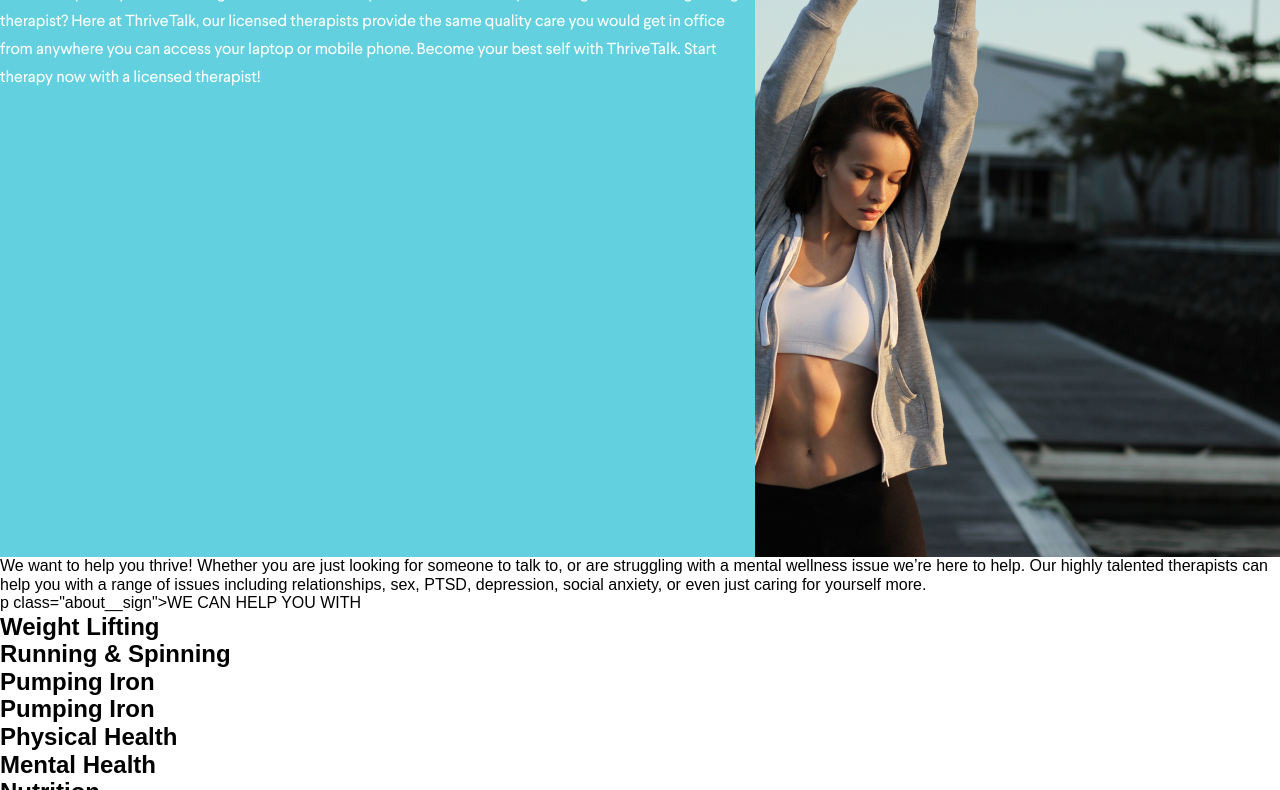
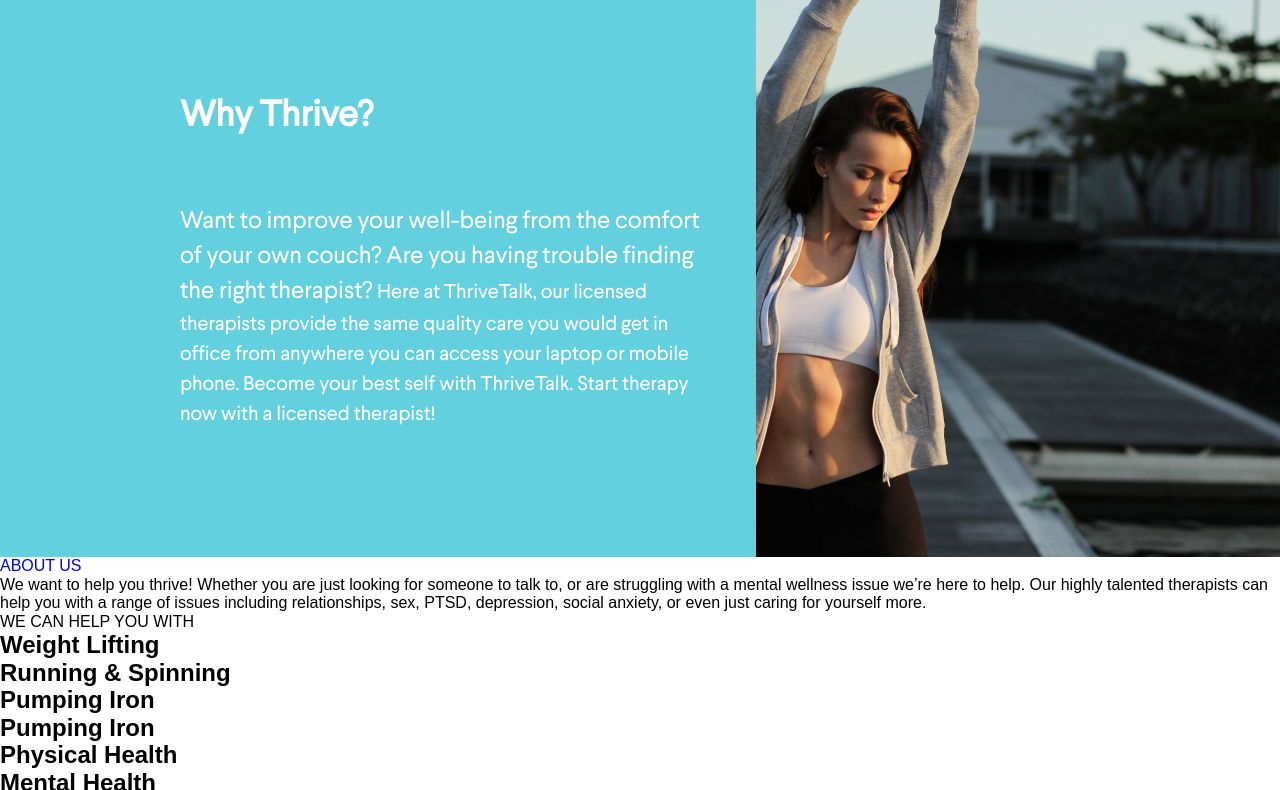
Before and after one commit to AndreiSokhan/Grid_project, a website: page src/index.html in a window 1280 px wide. Shown: the part 707-1497 px from the top of the page. Drawn offline with Linux system fonts and the light colour scheme; files that its build step writes are made by us from their sources.

Commit message:
about added

```diff
--- /dev/null
+++ b/src/assets/scss/_about.scss
@@ -0,0 +1,38 @@
+.about {
+
+   &__wrapper {
+      padding: 150px 106px 24px;
+      position: relative;
+   }
+
+   &__link {
+      position: absolute;
+      font-family: Larsseit;
+      font-size: 16px;
+      line-height: 23px;
+      letter-spacing: 0.06em;
+      text-align: left;
+      color: #22356F;
+   }
+
+   &__text {
+      max-width: 590px;
+      font-family: Larsseit;
+      font-size: 24px;
+      line-height: 34px;
+      letter-spacing: 0.005em;
+      text-align: left;
+      color: #22356F;
+      margin: 0 auto;
+      margin-bottom: 76px;
+   }
+
+   &__sign {
+      font-family: Larsseit;
+      font-size: 16px;
+      line-height: 19px;
+      letter-spacing: 0.06em;
+      text-align: center;
+      color: #22356F80;
+   }
+}
--- /dev/null
+++ b/src/assets/scss/_footer.scss
@@ -0,0 +1,17 @@
+.footer {
+
+
+
+   &__bottom {
+      background-color: #62D0DF;
+
+      .container {
+         max-width: 1062px;
+         margin: 0 auto;
+         padding: 0 10px;
+      }
+      &__signature {
+         color: #FFFFFF;
+      }
+   }
+}
--- a/src/assets/scss/_menu.scss
+++ b/src/assets/scss/_menu.scss
@@ -7,9 +7,4 @@
       justify-content: space-between;
    }
 
-   &__item {
-
-   }
-
-
 }
--- a/src/assets/scss/_why.scss
+++ b/src/assets/scss/_why.scss
@@ -1,11 +1,5 @@
 .why {
    background-color: #62D0DF;
-
-   //.container {
-   //   max-width: 1062px;
-   //   margin: 0 auto;
-   //   padding: 0 10px;
-   //}
 
    &__wrapper {
       display: flex;
--- a/src/assets/scss/main.scss
+++ b/src/assets/scss/main.scss
@@ -17,3 +17,16 @@
 
 //why
 @import './why';
+
+//about
+@import './about';
+
+//
+
+
+
+
+
+
+//footer
+@import './footer';
--- a/src/index.html
+++ b/src/index.html
@@ -25,8 +25,7 @@
          </div>
          <div class="header__content content">
             <h1 class="header__title">HELPING YOU THRIVE IN ALL AREAS OF LIFE</h1>
-            <p class="header__text text">Our highly talented therapists can help you with a range of issues including
-               relationships, sex, PTSD, depression, social anxiety, or even just caring for yourself more.</p>
+            <p class="header__text text">Our highly talented therapists can help you with a range of issues including relationships, sex, PTSD, depression, social anxiety, or even just caring for yourself more.</p>
             <div class="">
                <a class="content__btn content__btn--colored" href="#">WHO AM I</a>
                <a class="content__btn content__btn--transparent" href="#">WHAT DO I DO</a>
@@ -41,28 +40,23 @@
    <!-- header end -->
 
    <section class="why">
-      <!--<div class="container">-->
-         <div class="why__wrapper">
-            <div class="why__content">
-               <h2 class="why__title">Why Thrive?
-               </h2>
-               <p class="why__text"><span class="why__span">Want to improve your well-being from the comfort of your own couch? Are you having trouble finding the right therapist? </span> Here at ThriveTalk, our licensed therapists provide the same quality care you would get in office from anywhere you can access your laptop or mobile phone. Become your best self with ThriveTalk. Start therapy now with a licensed therapist!</p>
-            </div>
-            <img class="why__img" src="./assets/images/christopher-campbell-40367.jpg" alt="girl">
+      <div class="why__wrapper">
+         <div class="why__content">
+            <h2 class="why__title">Why Thrive?</h2>
+            <p class="why__text"><span class="why__span">Want to improve your well-being from the comfort of your own couch? Are you having trouble finding the right therapist? </span> Here at ThriveTalk, our licensed therapists provide the same quality care you would get in office from anywhere you can access your laptop or mobile phone. Become your best self with ThriveTalk. Start therapy now with a licensed therapist!</p>
          </div>
-
-      <!--</div>-->
+         <img class="why__img" src="./assets/images/christopher-campbell-40367.jpg" alt="girl">
+      </div>
    </section>
 
    <!-- Why end -->
 
    <section class="about">
-      <p class="about__text">We want to help you thrive! Whether you are just looking for someone to talk to, or are
-         struggling with a mental wellness issue we’re here to help. Our highly talented therapists can help you with a
-         range of issues including relationships, sex, PTSD, depression, social anxiety, or even just caring for
-         yourself more.
-      </p>
-      p class="about__sign">WE CAN HELP YOU WITH</p>
+      <div class="about__wrapper">
+         <a href="#" class="about__link">ABOUT US</a>
+         <p class="about__text">We want to help you thrive! Whether you are just looking for someone to talk to, or are struggling with a mental wellness issue we’re here to help. Our highly talented therapists can help you with a range of issues including relationships, sex, PTSD, depression, social anxiety, or even just caring for yourself more.</p>
+         <p class="about__sign">WE CAN HELP YOU WITH</p>
+      </div>
    </section>
 
    <!-- About end -->
@@ -212,7 +206,7 @@
          </div>
       </div>
       <div class="footer__bottom">
-         <small class="footer__signature"> <span class="footer__span">©</span> Copyright - ThriveTalk 2017</small>
+         <small class="footer__signature">© Copyright - ThriveTalk 2017</small>
       </div>
    </footer>
 </body>
```
Also changed, not shown: dist/assets/css/style.css, dist/assets/css/style.min.css, dist/index.html, 2 other files.
